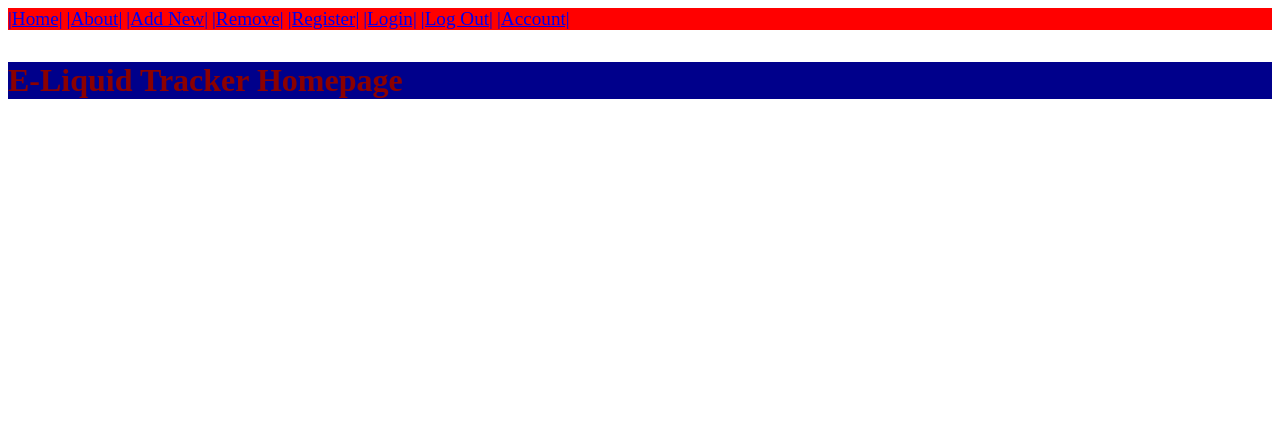
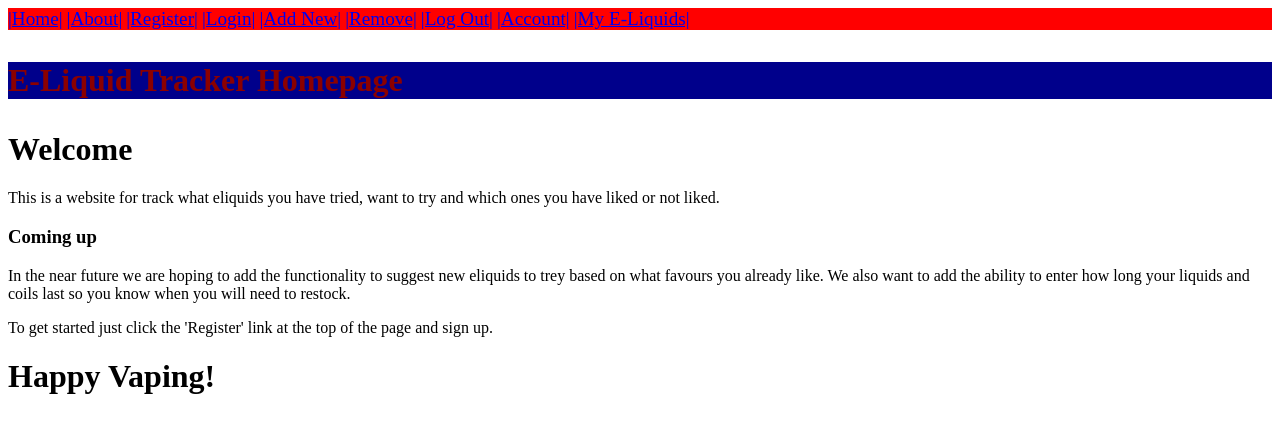
Before and after one commit to Robert-Siberry/E-Liquid_Tracker, a Flask app: page / in a window 1280 px wide. Shown: the top 433 px of the page. Run offline with Flask 2, Linux system fonts and the light colour scheme; the visitor is signed in with stand-in values (Sample User, id 1); data that the repository does not hold is empty; parts of the project's set-up code (start-up, migrations or seed data) failed here and were passed over.

Commit message:
Added page to show only current users eliquids "my" updated home page, and set home and about pages to display even if not loggged in.

```diff
--- a/app.py
+++ b/app.py
@@ -139,14 +139,18 @@ def logout():
 
 @app.route('/')
 @app.route('/home')
-@login_required
 def home():
-    post_data = eliquids.query.all()
-    return render_template('homepage.html', description='Homepage', eliquids=post_data)
+    return render_template('homepage.html', description='Homepage')
+
+
+@app.route('/my')
+def my():
+    post_data = eliquids.query.filter_by(user_id=current_user.id).all()
+    return render_template('my.html', description='My Eliquids', eliquids=post_data)
 
 
 @app.route('/about')
-@login_required
+
 def about():
     return render_template('about.html', description='About')
 
--- a/templates/homepage.html
+++ b/templates/homepage.html
@@ -6,16 +6,23 @@
             <b>E-Liquid Tracker Homepage</b>
         </p>
     </h1>
+    <h1> Welcome  </h1>
+<p>
+    This is a website for track what eliquids you have tried,
+    want to try and which ones you have liked or not liked.
+</p>
+    <h3>Coming up</h3>
+<p>
+    In the near future we are hoping to add the functionality
+    to suggest new eliquids to trey based on what favours you already like.
+    We also want to add the ability to enter how long your liquids
+    and coils last so you know when you will need to restock.
 
-    {% for eliquids in eliquids %}
-        {% if current_user.user_id == eliquids.user_id %}
-            <div>
-                <h3><b>Brand name: </b> {{ eliquids.brand }}</h3>
-                <p><b>Product name: </b> {{ eliquids.name }}</p>
-                <p><b>Description:</b> {{ eliquids.description }}</p>
-                <p><b>Flavours: </b>{{ eliquids.flavours }}</p>
-            </div>
-        {% endif %}
-    {% endfor %}
+</p>
+<p>
+    To get started just click the 'Register' link at the top of the page and sign up.
+</p>
+
+<h1>Happy Vaping!</h1>
 
 {% endblock %}
--- a/templates/layout.html
+++ b/templates/layout.html
@@ -12,13 +12,14 @@
     <div class="navbar", style="background-color: red">
         <a style="font-size: larger", href={{ url_for('home') }}>|Home|</a>
         <a style="font-size: larger", href="{{ url_for('about') }}">|About|</a>
-        <a style="font-size: larger", href="{{ url_for('add') }}">|Add New|</a>
-        <a style="font-size: larger", href="{{ url_for('delete') }}">|Remove|</a>
         <a style="font-size: larger", href="{{ url_for('register') }}">|Register|</a>
         <a style="font-size: larger", href="{{ url_for('login') }}">|Login|</a>
         {% if current_user.is_authenticated %}
+            <a style="font-size: larger", href="{{ url_for('add') }}">|Add New|</a>
+            <a style="font-size: larger", href="{{ url_for('delete') }}">|Remove|</a>
             <a style="font-size: larger", href="{{ url_for('logout') }}">|Log Out|</a>
             <a style="font-size: larger", href="{{ url_for('account') }}">|Account|</a>
+            <a style="font-size: larger", href="{{ url_for('my') }}">|My E-Liquids|</a>
         {% endif %}
     </div>
     {% block body_content %}{% endblock %}
```
Also changed, not shown: templates/my.html (added, +19 -0 lines).
